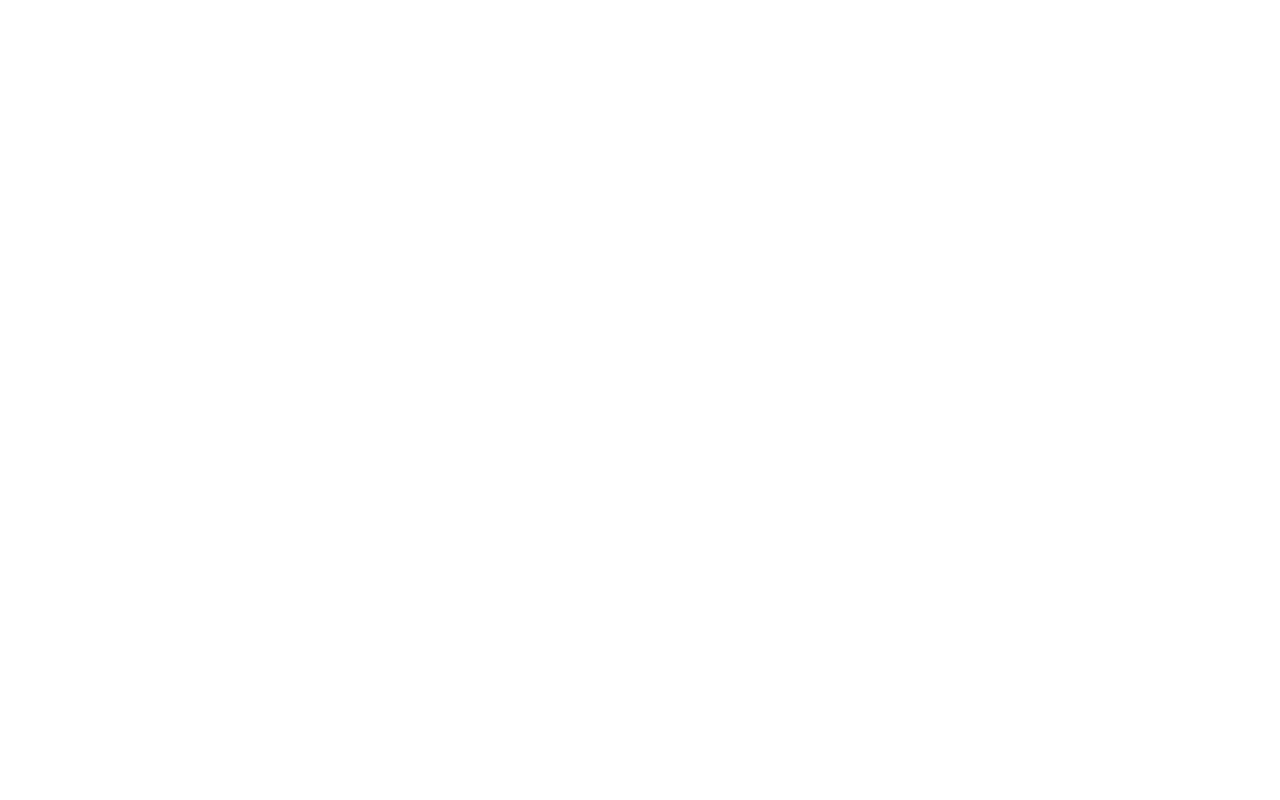
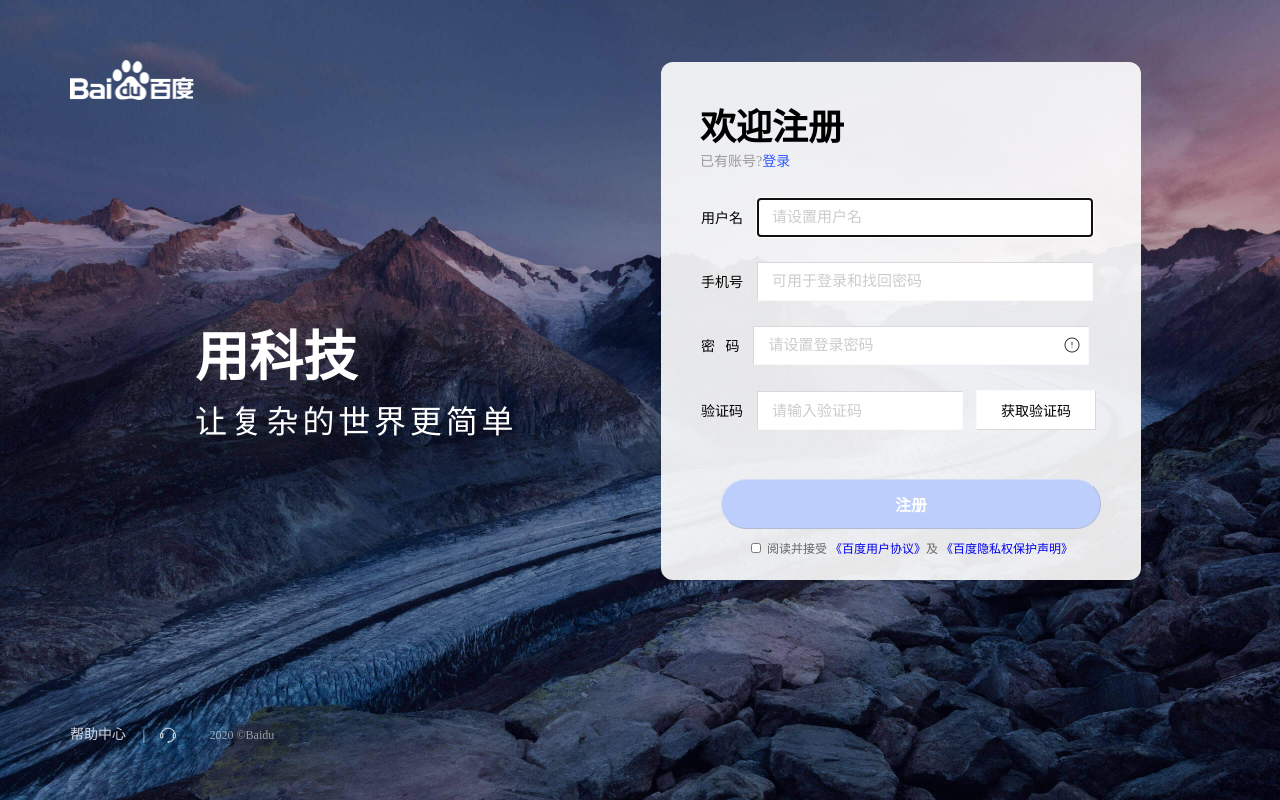
Before and after one commit to zhouxuan2017/register, a plain HTML site: page index.html in a window 1280 px wide. Drawn offline with Linux system fonts and the light colour scheme.

Commit message:
index.html、css

```diff
--- a/index.html
+++ b/index.html
@@ -1,10 +1,82 @@
 <!DOCTYPE html>
 <html lang="en">
+
 <head>
-  <meta charset="UTF-8">
-  <title>注册百度账号</title>
+    <meta charset="UTF-8">
+    <meta name="viewport" content="width=device-width, initial-scale=1.0">
+    <title>注册百度账号</title>
+    <link rel='stylesheet' href='./layout.css'>
 </head>
+
 <body>
+    <div id='bg'>
+        <div id='aicon'>
+            <img src="./img/baidu.png">
+        </div>
+        <div id='afont'>
+            <h3>用科技</h3>
+            <p>让复杂的世界更简单</p>
+        </div>
+        <div id='cdi'>
+            <span class="cspan">
+                <a class="clink" href="https://passport.baidu.com/v2/?ucenterfeedback#reg">帮助中心</a>
+                <span class="cl">|</span>
+                <a class="cimg"
+                    href="https://zhiqiu.baidu.com/imcswebchat/roulette/in?id=48721&token=1nnbs7op4ocsr68143oamrjq9c4eoin2&domainID=pass&type=2"></a>
+            </span>
+            <span class="ctext">2020&nbsp;©Baidu</span>
+        </div>
+        <div id='dcontent'>
+            <div class="dhead">
+                <h3>欢迎注册</h3>
+                <p>已有账号?<span class="dlogin">登录</span></p>
+            </div>
+            <div class="dbody">
+                <form class="dform">
+                    <div class="dzong1">
+                        <p>
+                            <label>用户名</label>
+                            <input type="text" placeholder="&nbsp;&nbsp;&nbsp;请设置用户名" autofocus>
 
+                        </p>
+                        <div class="dhid1"></div>
+                    </div>
+                    <div class="dzong">
+                        <p>
+                            <label>手机号</label>
+                            <input type="text" placeholder="&nbsp;&nbsp;&nbsp;可用于登录和找回密码">
+                        </p>
+                        <div class="dhid2"></div>
+                    </div>
+                    <div class="dzong">
+                        <p>
+                            <label>密&nbsp;&nbsp;&nbsp;码</label>
+                            <input type="password" placeholder="&nbsp;&nbsp;&nbsp;请设置登录密码" class="dpas">
+                        </p>
+                        <div class="dhid3"></div>
+                    </div>
+
+                    <div class="dzong4">
+                        <p>
+                            <label>验证码</label>
+                            <input id="yanzheng" type="text" placeholder="&nbsp;&nbsp;&nbsp;请输入验证码">
+                            <input id="huoqu" type="button" value='获取验证码'>
+                        </p>
+                        <div class="dhid4"></div>
+                    </div>
+                    <div class="tijiao">
+                        <input type="submit" value="注册">
+                    </div>
+                    <div class="xieyi">
+                        <input id='xuanze' type="checkbox">
+                        <label>阅读并接受</label>
+                        <a href="http://passport.baidu.com/static/passpc-account/html/protocal.html">《百度用户协议》</a>及
+                        <a href="http://privacy.baidu.com/mdetail?id=288">《百度隐私权保护声明》</a>
+                    </div>
+                </form>
+            </div>
+        </div>
+    </div>
 </body>
+
 </html>
--- /dev/null
+++ b/layout.css
@@ -0,0 +1,277 @@
+#bg{
+    position: fixed;
+    left: 0;
+    right: 0;
+    top: 0;
+    bottom: 0;
+    background: url(./img/bg.jpg) no-repeat;
+    background-size: cover;
+    background: none\9;
+    *background: 0 0;
+}
+#aicon img{
+    position: fixed;
+    left: 70px;
+    top: 60px;
+    width: 124.4px;
+    height: 40px;
+    font-size: 12px;
+}
+#afont{
+    left: 195px;
+    top: 314px;
+   display: block;
+    position: fixed;
+    height: auto;
+    width: auto;
+}
+#afont h3{
+    color: #fff;
+    display: block;
+    font-size: 54px;
+    font-weight: 700;
+    margin-top: -1px;
+  letter-spacing: normal;
+}
+#afont p{
+    color: #fff;
+    display: block;
+    font-size: 32px;
+    font-weight: 300;
+     margin-top: -50px;
+    letter-spacing: 3.81px;
+}
+#cdi{
+    bottom: 57px;
+    color: #fff;
+    display: block;
+    font-size: 14px;
+    left: 70px;
+    position: fixed;
+}
+.cspan{
+    font-size: 14px;
+}
+.clink{
+    cursor: pointer;
+    opacity: 0.8;
+    text-decoration: solid;
+    color: #fff;
+}
+.cl{
+    display: inline-block;
+    height: 12px;
+    margin-bottom: 0px;
+    margin-left: 13px;
+    margin-right: 12px;
+    margin-top: 0px;
+    opacity: 0.78;
+    position: relative;
+    top: 1px;
+    width: 2px;
+}
+
+.cimg{
+    display: inline-block;
+    width: 16px;
+    height: 16px;
+    background: url(./img/service-2x.png) no-repeat;
+    background-size: 100%;
+    position: relative;
+    top: 4px;
+}
+.ctext
+{
+    opacity: .54;
+    font-size: 12px;
+    color: #fff;
+    display: inline-block;
+    padding-left: 30px;
+}
+#dcontent
+{
+    position: absolute;
+    right: 139px;
+    top: 320.5px;
+  margin-top: -259px;
+    width: 480px;
+    height: 518px;
+    background: rgba(255, 255, 255, 0.9);
+    border-radius: 12px;
+    overflow: hidden;
+}
+.dhead
+{
+    margin-top: 30px;
+    margin-right: 0px;
+    margin-left: 39px;
+    margin-bottom: 0px;
+    font-size: 12px;
+    display: block;
+}
+.dhead h3{
+    color: #000;
+    display: block;
+    font-size: 36px;
+    font-weight: 700;
+    padding-bottom: 4px;
+}
+.dhead p{
+    color: #9B9B9B;
+    display: block;
+    font-size: 14px;
+    margin-top: -40px;
+}
+.dlogin{
+    color:#2e58ff;
+    cursor: pointer;
+    font-size: 14px;
+}
+.dbody{
+    display: block;
+    float: left;
+    font-size: 12px;
+    height: 330px;
+    overflow-x: visible;
+    overflow-y: visible;
+    position: relative;
+    width: 400px;
+    margin-left: 40px;
+}
+.dzong1{
+    height: 64px;
+    width: 600px;
+}
+.dzong{
+    height: 64px;
+    width: 600px;
+    margin-top: -14px;
+}
+.dzong4{
+    height: 64px;
+    width: 600px;
+    margin-top: -14px;
+}
+
+.dform p{
+    width: 400px;
+    height: 45px;
+    font-size: 14px;
+    font-weight: 200;
+    line-height: 40px;
+
+}
+.dpas{
+    background-image: url(./img/pwdtip-2x.png) ;
+    background-repeat: no-repeat;
+    background-position: 310px;
+    background-size: 16px 16px;
+}
+.dform input{
+    height: 35px;
+    font-weight: 400;
+    width: 330px;
+    font-size: 14px;
+   border-width: 1px;
+   border-color: rgba(244, 244, 244,0.4);
+   margin-left: 10px;
+}
+.dhid1
+{
+    height: 20px;
+    width: 284px;
+    margin-left: 55px;
+    margin-top: -15px;
+    color: red;
+    display: none;
+}
+.dhid2
+{
+    height: 20px;
+    width: 284px;
+    margin-left: 55px;
+    margin-top: -15px;
+    color: red;
+    display: none;
+}
+
+.dhid3
+{
+    height: 20px;
+    width: 284px;
+    margin-left: 55px;
+    margin-top: -15px;
+    color: red;
+    display: none;
+}
+.dhid4
+{
+    height: 20px;
+    width: 284px;
+    margin-left: 55px;
+    margin-top: -15px;
+    color: red;
+    display: none;
+}
+input::-webkit-input-placeholder {
+    /* 修改字体颜色 */
+    color: #ccc;
+    /* 修改字号，默认继承input */
+    font-size: 15px;
+    /* 设置背景色 */
+
+
+}
+#yanzheng
+{
+    height: 35px;
+    font-weight: 400;
+    width: 200px;
+    font-size: 14px;
+   border-width: 1px;
+   border-color: rgba(244, 244, 244,0.4);
+   margin-left: 10px;
+}
+#huoqu{
+    height: 40px;
+    font-weight: 400;
+    width: 120px;
+    font-size: 14px;
+   border-width: 1px;
+   border-color: rgba(244, 244, 244,0.4);
+   margin-left: 10px;
+   background-color: white;
+}
+.tijiao input
+{
+    width: 380px;
+    height: 50px;
+    background-color: rgb(189, 206, 252);
+    margin-left: 20px;
+    margin-top: 25px;
+    border-radius: 25px;
+    color: white;
+    font-size: 16px;
+    font-weight: 700;
+}
+.xieyi
+{
+    width: 350px;
+    height: 20px;
+    margin-left: 40px;
+    margin-top: 10px;
+    color: #666;
+    font-size: 12px;
+}
+#xuanze
+{
+    width: 10px;
+    height: 10px;
+
+
+    color: white;
+
+}
+.xieyi a{
+    text-decoration: none;
+}
```
Also changed, not shown: img/reg_bg_min.jpg (added).
